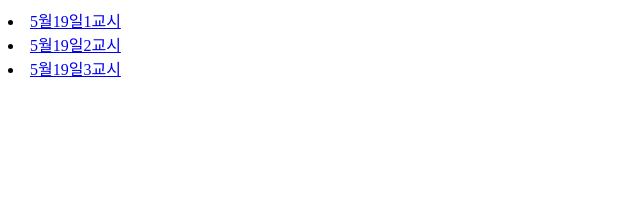
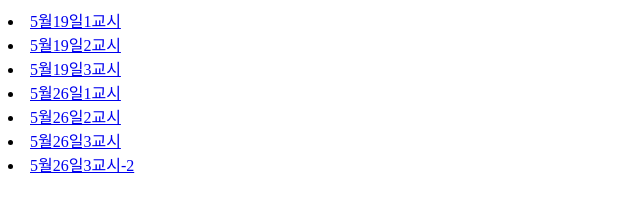
Before and after one commit to OBER-ju/OBER, a plain HTML site: page css/css태그연습.html in a window 1280 px wide. Shown: the whole page, without its empty margins (0-640 px from the left). Drawn offline with Linux system fonts and the light colour scheme.

Commit message:
Add files via upload

```diff
--- a/css/css태그연습.html
+++ b/css/css태그연습.html
@@ -10,5 +10,9 @@
     <li><a href="./5월19일1교시.html">5월19일1교시</a></li>
     <li><a href="./5월19일2교시.html">5월19일2교시</a></li>
     <li><a href="./5월19일3교시.html">5월19일3교시</a></li>
+    <li><a href="./5월26일1교시.html">5월26일1교시</a></li>
+    <li><a href="./5월26일2교시.html">5월26일2교시</a></li>
+    <li><a href="./5월26일3교시.html">5월26일3교시</a></li>
+    <li><a href="./5월26일3교시-2.html">5월26일3교시-2</a></li>
 </body>
 </html>
```
